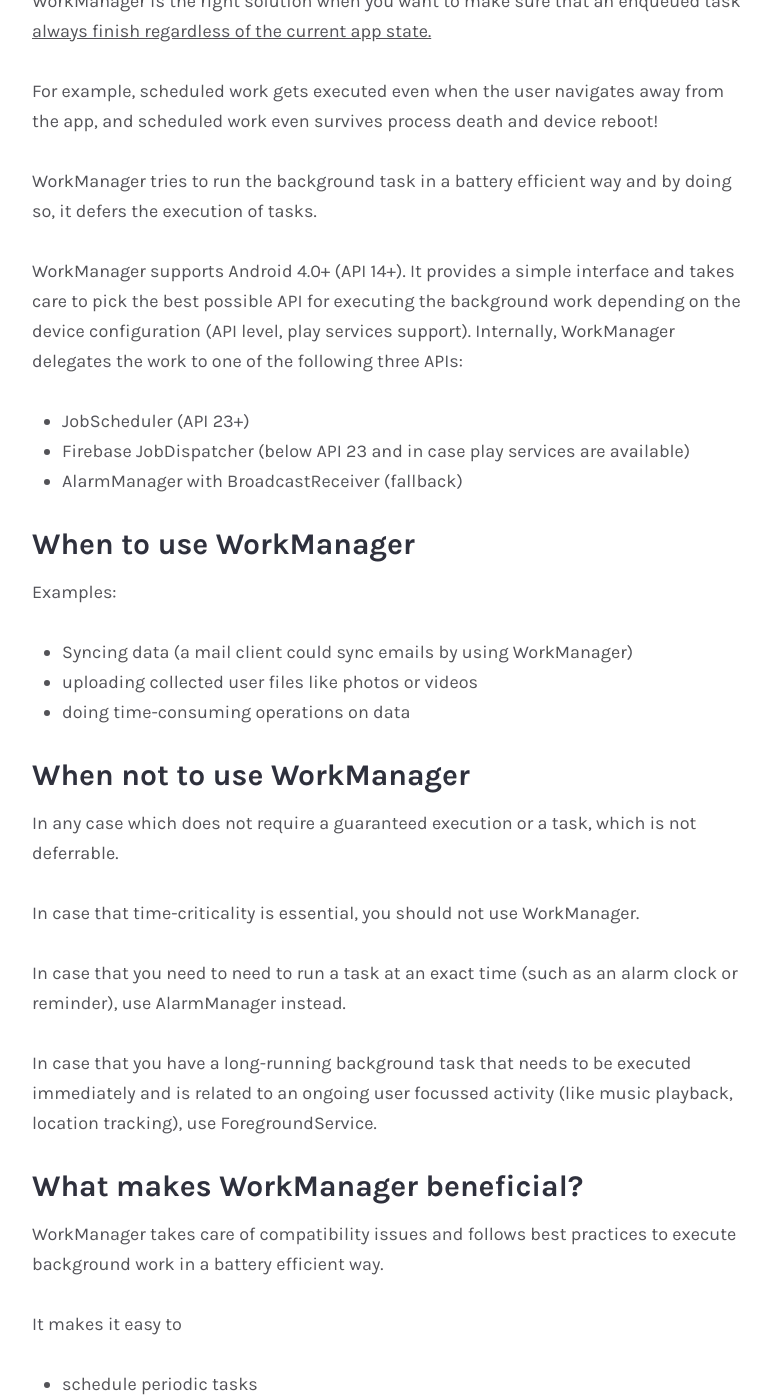
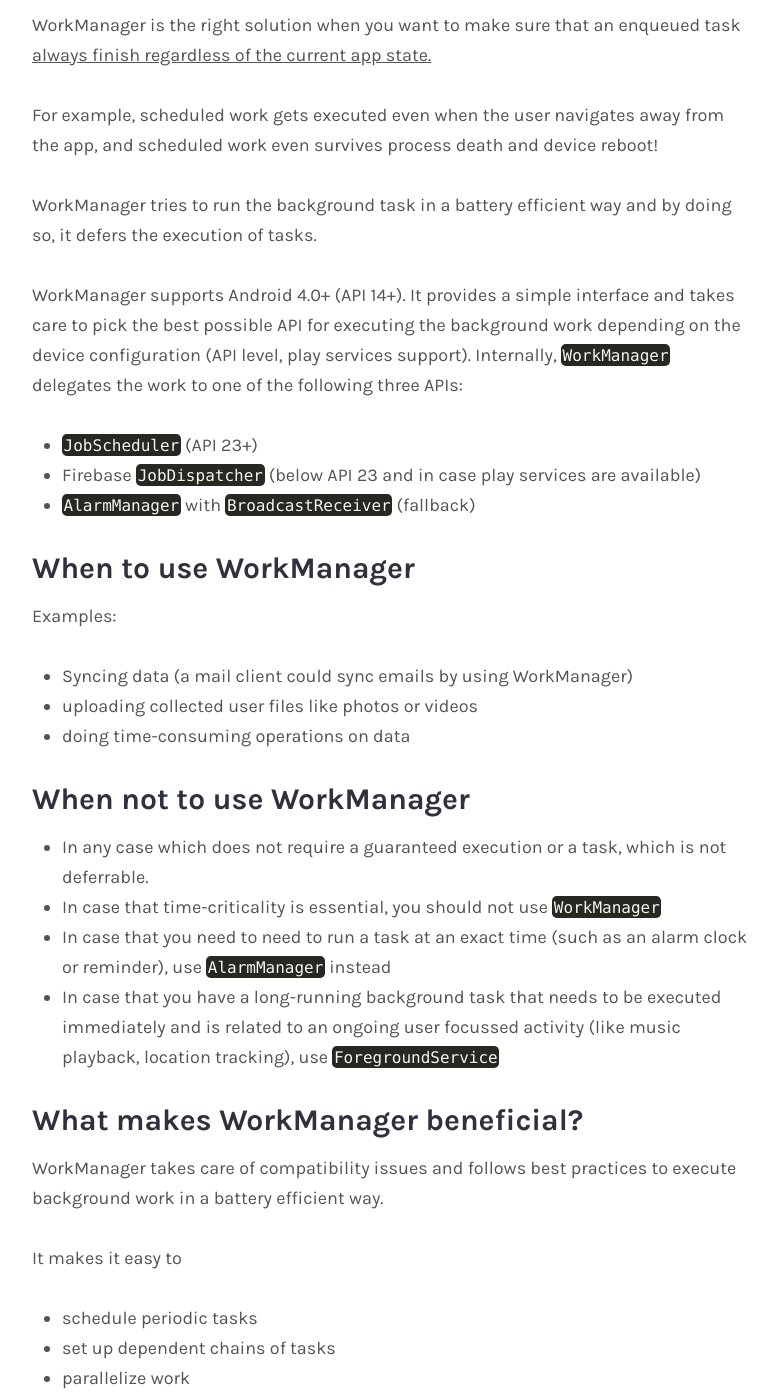
Before and after one commit to andreasschrade/andreasschrade.github.com, a Jekyll site: the page built from _posts/2019-01-06-android-how-to-workmanager.md, in a window 1280 px wide and 1400 px high, scrolled down 1577 px. Shown: the whole window, without its empty margins (248-1026 px from the left). Built offline with Jekyll 4.4.1, drawn with Linux system fonts in a browser that asks for light colours; emoji names are drawn with the system emoji font; some web fonts are replaced; comment, search, counter and statistics services are not loaded; some of the changed text lies outside the part shown.

Commit message:
improve markdown

```diff
--- a/_posts/2019-01-06-android-how-to-workmanager.md
+++ b/_posts/2019-01-06-android-how-to-workmanager.md
@@ -12,14 +12,14 @@
 
 > Welcome to Android, a world with (almost) unlimited choices
 
-This article introduces another way (:see_no_evil:) to manage background processing: `WorkManager` - A new API which is part of the Android Architecture Components. The good news is that this API makes your life as an Android developer easier! Sounds good? Ok so, let's dive right in...
+This article introduces another way to manage background processing: `WorkManager` - A new API which is part of the Android Architecture Components. The good news is that this API makes your life as an Android developer easier! Sounds good? Ok so, let's dive right in...
 
 ## What is WorkManager?
 WorkManager is one of the Android Architecture Components and is part of Android Jetpack. It replaces `JobScheduler` as Google’s recommended way to enqueue background work that needs a <u>combination of opportunistic and guaranteed execution.</u>
 
 <i>... <b>Wait!</b> A background work that needs a combination of opportunistic and guaranteed execution...?</i>
 
-<table>
+<table style="background:#ffffee">
 <tr><td>
 <u>Background Work:</u>
 </td></tr>
@@ -40,7 +40,7 @@
 </td></tr>
 </table>
 
-In general, there are different types of background work. If you want to learn more about that, please see appendix A
+In general, there are different types of background work. If you want to learn more about that, please see [appendix A](#appendix-a)
 
 
 WorkManager is the right solution when you want to make sure that an enqueued task <u>always finish regardless of the current app state.</u>
@@ -49,10 +49,10 @@
 
 WorkManager tries to run the background task in a battery efficient way and by doing so, it defers the execution of tasks.
 
-WorkManager supports Android 4.0+ (API 14+). It provides a simple interface and takes care to pick the best possible API for executing the background work depending on the device configuration (API level, play services support). Internally, WorkManager delegates the work to one of the following three APIs:
-* JobScheduler (API 23+)
-* Firebase JobDispatcher (below API 23 and in case play services are available)
-* AlarmManager with BroadcastReceiver (fallback)
+WorkManager supports Android 4.0+ (API 14+). It provides a simple interface and takes care to pick the best possible API for executing the background work depending on the device configuration (API level, play services support). Internally, `WorkManager` delegates the work to one of the following three APIs:
+* `JobScheduler` (API 23+)
+* Firebase `JobDispatcher` (below API 23 and in case play services are available)
+* `AlarmManager` with `BroadcastReceiver` (fallback)
 
 ### When to use WorkManager
 
@@ -62,14 +62,10 @@
 * doing time-consuming operations on data
 
 ### When not to use WorkManager
-
-In any case which does not require a guaranteed execution or a task, which is not deferrable.
-
-In case that time-criticality is essential, you should not use WorkManager.
-
-In case that you need to need to run a task at an exact time (such as an alarm clock or reminder), use AlarmManager instead.
-
-In case that you have a long-running background task that needs to be executed immediately and is related to an ongoing user focussed activity (like music playback, location tracking), use ForegroundService.
+* In any case which does not require a guaranteed execution or a task, which is not deferrable.
+* In case that time-criticality is essential, you should not use `WorkManager`
+* In case that you need to need to run a task at an exact time (such as an alarm clock or reminder), use `AlarmManager` instead
+* In case that you have a long-running background task that needs to be executed immediately and is related to an ongoing user focussed activity (like music playback, location tracking), use `ForegroundService`
 
 
 ### What makes WorkManager beneficial?
@@ -84,15 +80,15 @@
 
 ## How to use WorkManager
 The WorkManager API has the following building blocks:
-* Worker: superclass that needs to be subclassed and contains the code for the actual work you want to perform in the background
-* WorkManager: API class that allows enqueueing and accessing work
-* WorkRequest: represents the configuration of the work request (arguments, constraints, ...)
-* WorkResponse: represents information about the execution status (success, failure, ...)
-* Data: Key/Value Pairs of data which gets passed to the worker
+* `Worker`: superclass that needs to be subclassed and contains the code for the actual work you want to perform in the background
+* `WorkManager`: API class that allows enqueueing and accessing work
+* `WorkRequest`: represents the configuration of the work request (arguments, constraints, ...)
+* `WorkResponse`: represents information about the execution status (success, failure, ...)
+* `Data`: Key/Value Pairs of data which gets passed to the worker
 
 ### Example
 
-#### 1. Add WorkManager to your app
+*1. Add WorkManager to your app*
 
 <pre><code class="language-kotlin">
 dependencies {
@@ -104,7 +100,7 @@
 </code></pre>
 
 
-### 2. Implement your own Worker by subclassing Worker and override doWork():
+*2. Implement your own Worker by subclassing Worker and override doWork():*
 
 <pre><code class="language-kotlin">
 import android.content.Context
@@ -135,7 +131,7 @@
 
 It is a good practice to wrap the entire method in a try-catch expression when the work can end with an exception.
 
-#### 3. Access the API via WorkManager, define the configuration and enqueue the job
+*3. Access the API via WorkManager, define the configuration and enqueue the job*
 
 <pre><code class="language-kotlin">
 val constraints = Constraints.Builder()
@@ -181,12 +177,12 @@
 
 A scheduled work has one of the following statuses:
 
-* `ENQUEUED` WorkRequest is enqueued and eligible to run when its Constraints are met and resources are available
-* `RUNNING` WorkRequest is currently being executed
-* `SUCCEEDED` WorkRequest has successfully completed (a PeriodicWorkRequest can't enter this state and will simply go back to ENQUEUED)
-* `FAILED` WorkRequest has failed
-* `BLOCKED` WorkRequest is currently blocked because its prerequisites haven't finished successfully.
-* `CANCELLED` WorkRequest has been canceled
+* `ENQUEUED` - WorkRequest is enqueued and eligible to run when its Constraints are met and resources are available
+* `RUNNING` - WorkRequest is currently being executed
+* `SUCCEEDED` - WorkRequest has successfully completed (a PeriodicWorkRequest can't enter this state and will simply go back to ENQUEUED)
+* `FAILED` - WorkRequest has failed
+* `BLOCKED` - WorkRequest is currently blocked because its prerequisites haven't finished successfully.
+* `CANCELLED` - WorkRequest has been canceled
 
 
 ### Schedule periodic background work
@@ -236,9 +232,9 @@
 
 `beginUniqueWork()` allows you to have a unique chain of work with a given name to be active at a time! You can decide what should happen when there is already one job of the same type pending:
 
-* `ExistingWorkPolicy.KEEP` let it run
-* `ExistingWorkPolicy.REPLACE` replace the existing one with the new background task
-* `ExistingWorkPolicy.APPEND` append the new sequence to the existing one as a child of all leaf nodes
+* `ExistingWorkPolicy.KEEP` - let it run
+* `ExistingWorkPolicy.REPLACE` - replace the existing one with the new background task
+* `ExistingWorkPolicy.APPEND` - append the new sequence to the existing one as a child of all leaf nodes
 
 `beginWith()` always enqueues and executes the chain of work regardless if there is any other background task of the same type already running or enqueued.
 
@@ -269,7 +265,7 @@
 
 
 
-## Appendix A
+<h2 id="appendix-a"> Appendix A</h2>
 
 Background work can be categorized into two dimensions:
 
```
Also changed, not shown: other parts of _posts/2019-01-06-android-how-to-workmanager.md (+1 -1 lines).
